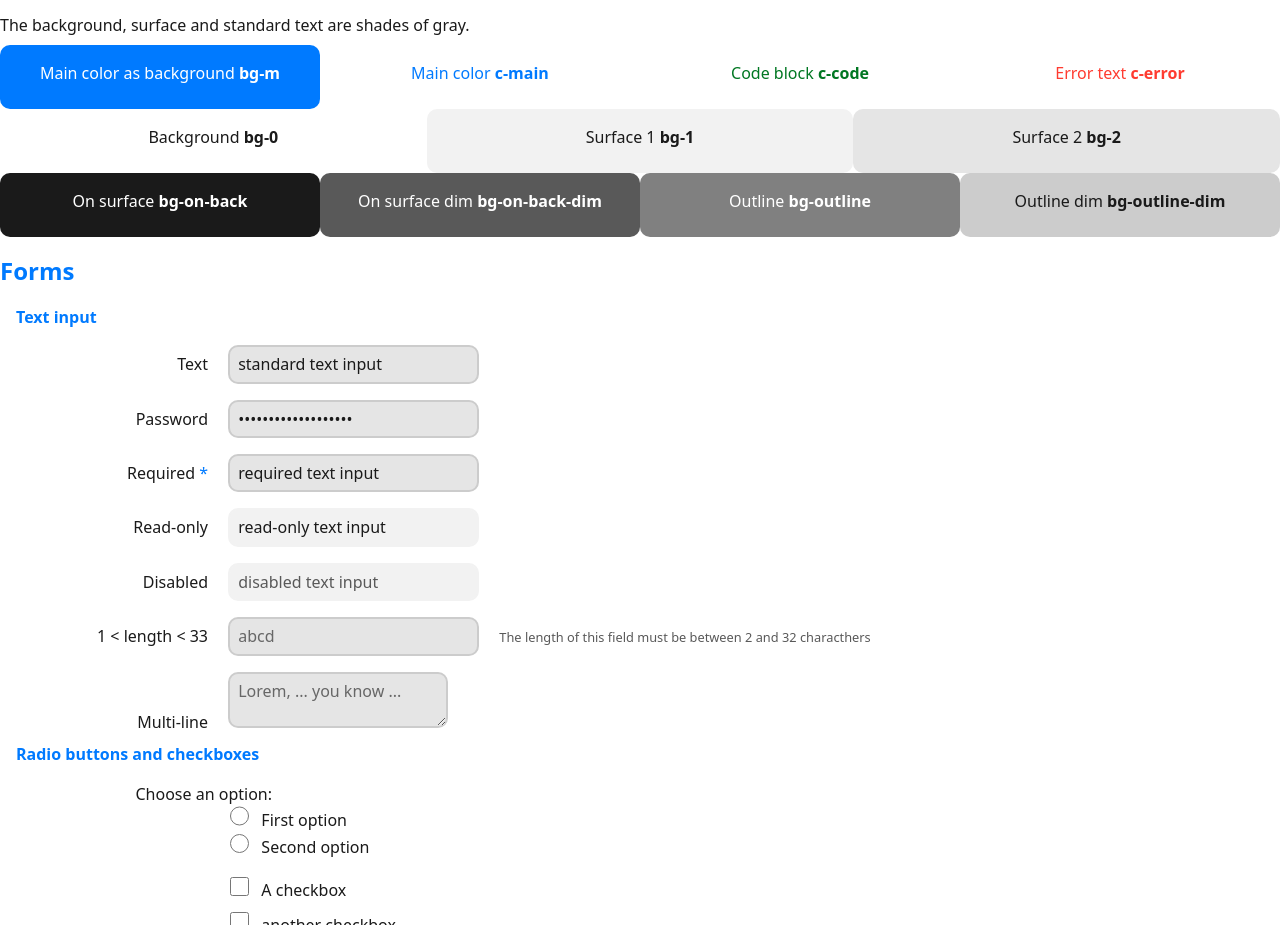
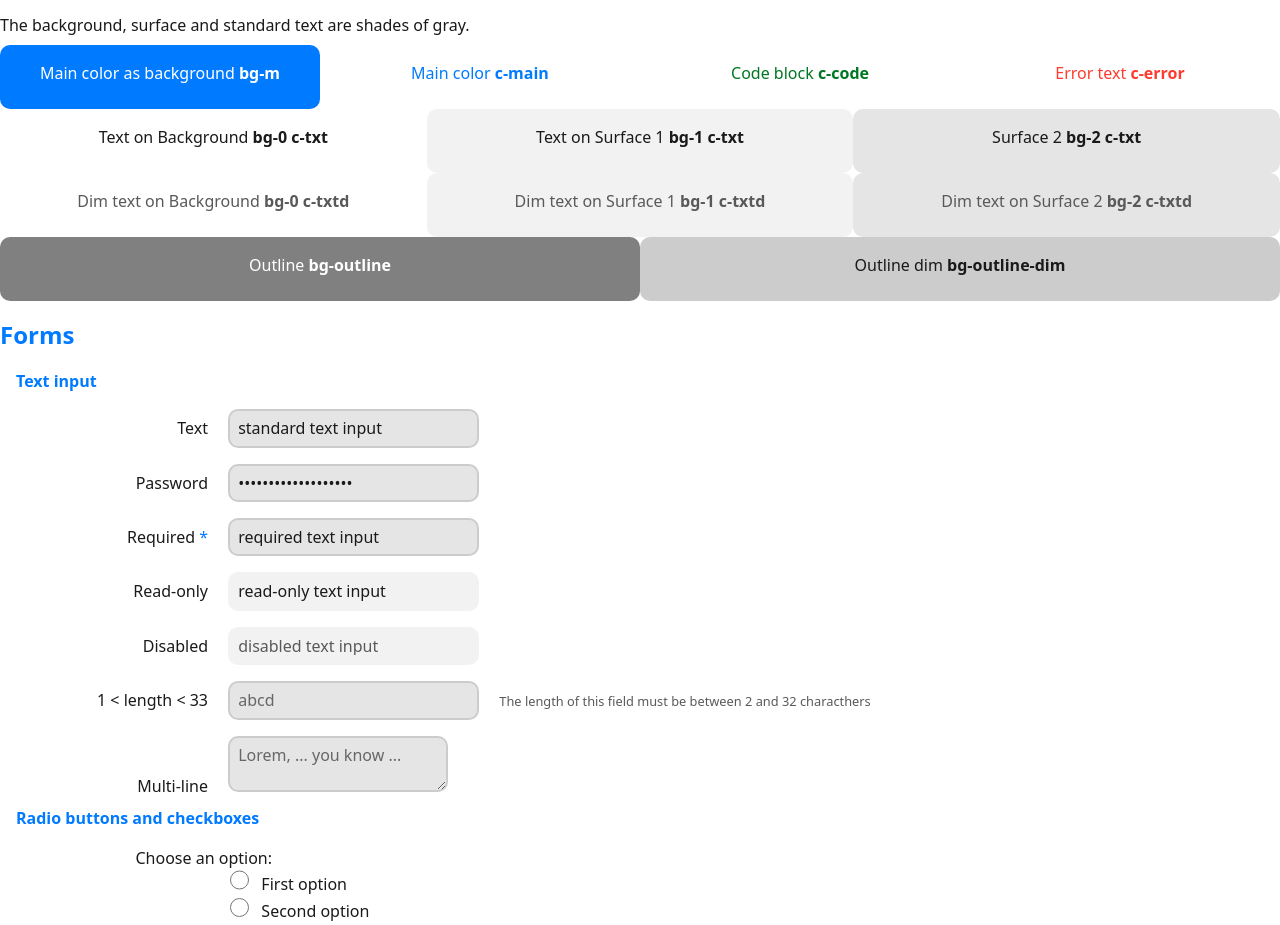
Before and after one commit to CalinRadoni/CreamCSS, a website: page docs/index.html in a window 1280 px wide. Shown: the part 1527-2452 px from the top of the page. Drawn offline with Linux system fonts and the light colour scheme.

Commit message:
Change on-surface* to c-txt*

```diff
--- a/docs/index.html
+++ b/docs/index.html
@@ -93,13 +93,16 @@
         <cream-card class="c-error"><p>Error text <b>c-error</b></p></cream-card>
       </cream-row>
       <cream-row>
-        <cream-card class="bg-0"><p>Background <b>bg-0</b></p></cream-card>
-        <cream-card class="bg-1"><p>Surface 1 <b>bg-1</b></p></cream-card>
-        <cream-card class="bg-2"><p>Surface 2 <b>bg-2</b></p></cream-card>
+        <cream-card class="bg-0 c-txt"><p>Text on Background <b>bg-0 c-txt</b></p></cream-card>
+        <cream-card class="bg-1 c-txt"><p>Text on Surface 1 <b>bg-1 c-txt</b></p></cream-card>
+        <cream-card class="bg-2 c-txt"><p>Surface 2 <b>bg-2 c-txt</b></p></cream-card>
       </cream-row>
       <cream-row>
-        <cream-card class="bg-on-back"><p>On surface <b>bg-on-back</b></p></cream-card>
-        <cream-card class="bg-on-back-dim"><p>On surface dim <b>bg-on-back-dim</b></p></cream-card>
+        <cream-card class="bg-0 c-txtd"><p>Dim text on Background <b>bg-0 c-txtd</b></p></cream-card>
+        <cream-card class="bg-1 c-txtd"><p>Dim text on Surface 1 <b>bg-1 c-txtd</b></p></cream-card>
+        <cream-card class="bg-2 c-txtd"><p>Dim text on Surface 2 <b>bg-2 c-txtd</b></p></cream-card>
+      </cream-row>
+      <cream-row>
         <cream-card class="bg-outline"><p>Outline <b>bg-outline</b></p></cream-card>
         <cream-card class="bg-outline-dim"><p>Outline dim <b>bg-outline-dim</b></p></cream-card>
       </cream-row>
--- a/package.json
+++ b/package.json
@@ -1,6 +1,6 @@
 {
   "name": "CreamCSS-builder",
-  "version": "0.12.2",
+  "version": "0.12.3",
   "description": "Gulp builder for CreamCSS framework",
   "keywords": [],
   "homepage": "https://calinradoni.github.io/CreamCSS/",
--- a/src/cream-extra.css
+++ b/src/cream-extra.css
@@ -15,21 +15,13 @@ cream-card {
   border-radius: var(--border-radius);
 }
 
-.bg-on-back {
-  background: var(--c-on-back);
-  color: var(--c-back);
-}
-.bg-on-back-dim {
-  background: var(--c-on-back-dim);
-  color: var(--c-back);
-}
 .bg-outline {
   background: var(--c-outline);
   color: var(--c-back);
 }
 .bg-outline-dim {
   background: var(--c-outline-dim);
-  color: var(--c-on-back);
+  color: var(--c-txt);
 }
 
 @media screen and (min-width: 34rem) {
--- a/src/cream.css
+++ b/src/cream.css
@@ -11,8 +11,8 @@
   --c-back-c1: #f2f2f2; /* hsl(0 0 95%) */
   --c-back-c2: #e5e5e5; /* hsl(0 0 90%) */
 
-  --c-on-back: #1a1a1a; /* hsl(0 0 10%) */
-  --c-on-back-dim: #595959; /* hsl(0 0 35%) */
+  --c-txt: #1a1a1a; /* hsl(0 0 10%) */
+  --c-txt-dim: #595959; /* hsl(0 0 35%) */
   --c-outline: #808080; /* hsl(0 0 50%) */
   --c-outline-dim: #cccccc; /* hsl(0 0 80%) */
 
@@ -33,8 +33,8 @@
     --c-back-c1: #191919; /* hsl(0 0 10%) */
     --c-back-c2: #262626; /* hsl(0 0 15%) */
 
-    --c-on-back: #e6e6e6; /* hsl(0 0 90%) */
-    --c-on-back-dim: #a6a6a6; /* hsl(0 0 65%) */
+    --c-txt: #e6e6e6; /* hsl(0 0 90%) */
+    --c-txt-dim: #a6a6a6; /* hsl(0 0 65%) */
     --c-outline: #999999; /* hsl(0 0 60%) */
     --c-outline-dim: #4d4d4d; /* hsl(0 0 30%) */
   }
@@ -49,20 +49,20 @@ html {
 }
 body {
   background: var(--c-back);
-  color: var(--c-on-back);
+  color: var(--c-txt);
 }
 
 header {
   margin: 0 0 1rem;
   padding: 1rem;
   background: var(--c-back-c2);
-  color: var(--c-on-back);
+  color: var(--c-txt);
 }
 footer {
   margin: auto 0 0;
   padding: 1rem;
   background: var(--c-back-c2);
-  color: var(--c-on-back);
+  color: var(--c-txt);
 }
 
 main {
@@ -167,7 +167,7 @@ label {
   text-align: left;
   width: 100%;
   margin: 0 0 0.5rem;
-  color: var(--c-on-back);
+  color: var(--c-txt);
 }
 input + label {
   display: inline;
@@ -177,7 +177,7 @@ input + label {
 
 input, textarea {
   display: block;
-  color: var(--c-on-back);
+  color: var(--c-txt);
   background-color: var(--c-back-c2);
 
   outline: none !important;
@@ -195,12 +195,12 @@ textarea:active, textarea:focus, textarea:focus-visible {
   border: var(--active-ind-size) solid var(--c-main);
 }
 input:read-only, textarea:read-only {
-  color: var(--c-on-back);
+  color: var(--c-txt);
   background-color: var(--c-back-c1);
   border: var(--active-ind-size) solid var(--c-back-c1);
 }
 input:disabled, textarea:disabled {
-  color: var(--c-on-back-dim);
+  color: var(--c-txt-dim);
   background-color: var(--c-back-c1);
   border: var(--active-ind-size) solid var(--c-back-c1);
 }
@@ -211,13 +211,13 @@ input:invalid {
 /* all <p> elements that follow an <input> element, immediately or not, and both share the same parent */
 input ~ p {
   display: block;
-  color: var(--c-on-back-dim);
+  color: var(--c-txt-dim);
   font-size: 0.8rem;
   margin-top: 0.5rem;
 }
 
 ::placeholder {
-  color: var(--c-on-back-dim);
+  color: var(--c-txt-dim);
   opacity: 0.9;
 }
 
@@ -307,6 +307,8 @@ button:hover {
 .c-main  { color: var(--c-main); }
 .c-error { color: var(--c-err); }
 .c-code  { color: var(--c-code); }
+.c-txt   { color: var(--c-txt); }
+.c-txtd  { color: var(--c-txt-dim); }
 
 .bg-m {
   background: var(--c-main);
```
Also changed, not shown: dist/cream-all-mn.css, dist/cream-all.min.css, dist/cream-mn.css, dist/cream.min.css, docs/cream-all-mn.css.
